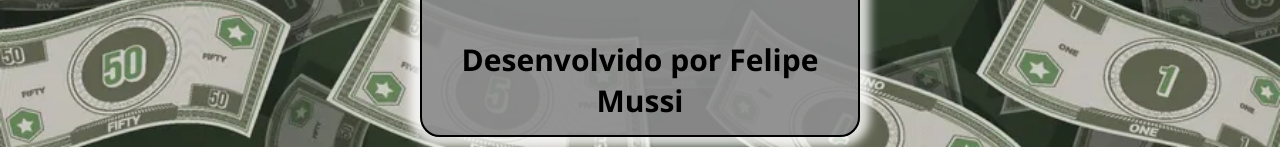
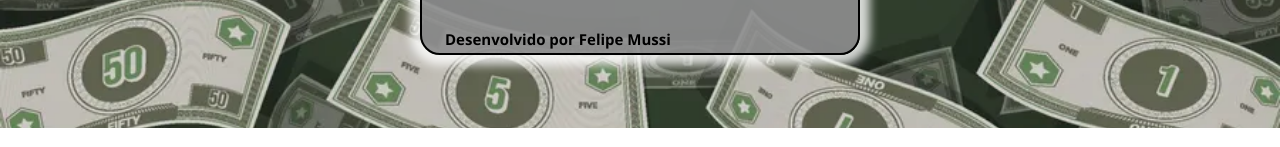
Before and after one commit to felipemussi/Conversor-de-moedas, a plain HTML site: page index.html in a window 1280 px wide. Shown: the part 672-819 px from the top of the page. Drawn offline with Linux system fonts and the light colour scheme.

Commit message:
Change header to paragraph for developer credit

```diff
--- a/index.html
+++ b/index.html
@@ -62,7 +62,7 @@
             </div>
          </section>
         <br>
-        <h4>Desenvolvido por <strong>Felipe Mussi</strong></h4>
+        <p>Desenvolvido por <strong>Felipe Mussi</strong></p>
 
     </main>
 
```
